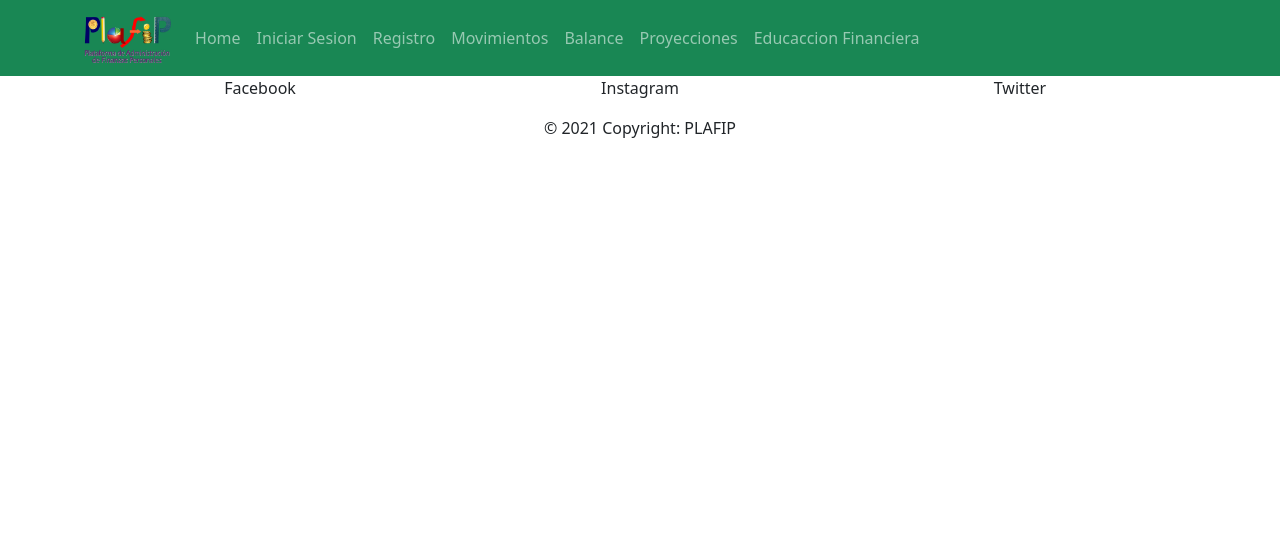
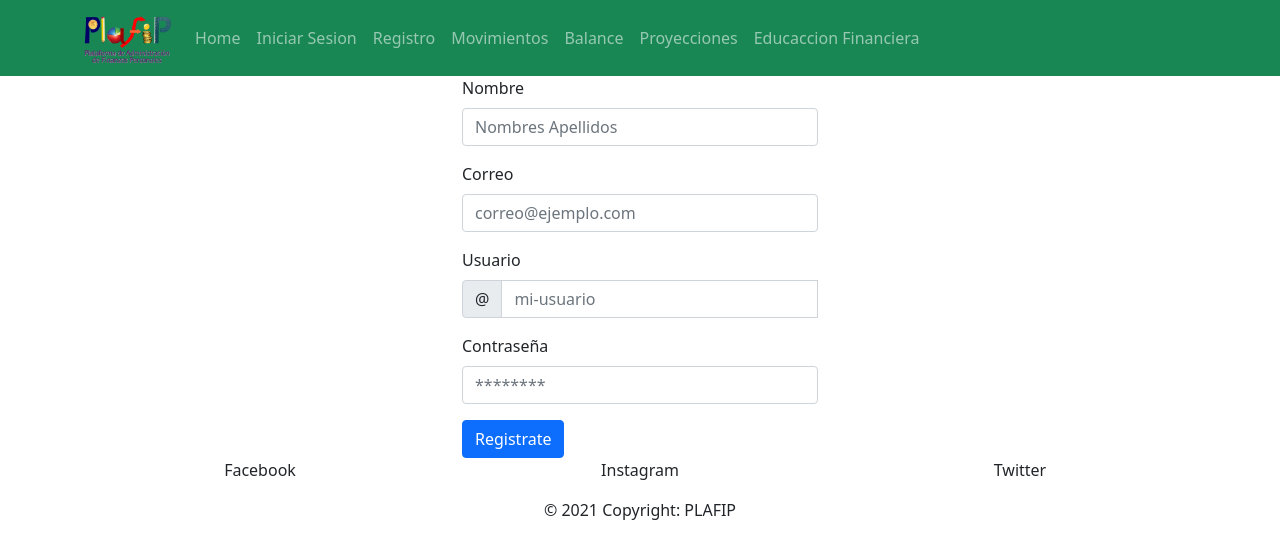
Before and after one commit to ronaldleal/plafip-front, a React (Create React App) app: page /registrar-usuario in a window 1280 px wide. Shown: the top 558 px of the page. Built offline with nearby package versions, Linux system fonts and the light colour scheme.

Commit message:
integracion de api

```diff
--- a/package.json
+++ b/package.json
@@ -6,6 +6,7 @@
     "@testing-library/jest-dom": "^5.14.1",
     "@testing-library/react": "^11.2.7",
     "@testing-library/user-event": "^12.8.3",
+    "axios": "^0.23.0",
     "bootstrap": "^5.1.3",
     "react": "^17.0.2",
     "react-bootstrap": "^2.0.0-rc.1",
--- a/src/App.css
+++ b/src/App.css
@@ -1,6 +1,3 @@
-.App {
-  text-align: center;
-}
 
 .App-logo {
   height: 40vmin;
--- /dev/null
+++ b/src/AppFooter/index.css
@@ -0,0 +1,3 @@
+.footer-element {
+    text-align: center;
+}
--- a/src/AppFooter/index.js
+++ b/src/AppFooter/index.js
@@ -1,24 +1,25 @@
 import React from "react";
 import { Col, Container, Row } from "react-bootstrap";
+import "./index.css";
 
 function AppFotter() {
   return (
     <Container>
       <Row>
         <Col>
-          <p>Facebook</p>
+          <p className="footer-element">Facebook</p>
         </Col>
         <Col>
-          <p>Instagram</p>
+          <p className="footer-element">Instagram</p>
         </Col>
         <Col>
-          <p>Twitter</p>
+          <p className="footer-element">Twitter</p>
         </Col>
       </Row>
 
       <Row>
         <Col>
-        © 2021 Copyright: PLAFIP
+          <p className="footer-element">© 2021 Copyright: PLAFIP</p>
         </Col>
       </Row>
     </Container>
--- /dev/null
+++ b/src/AppSignUp/index.css
@@ -0,0 +1,3 @@
+.plafip-label {
+    text-align: left !important;
+}
--- a/src/AppSignUp/index.js
+++ b/src/AppSignUp/index.js
@@ -1,7 +1,124 @@
-import React from "react";
+import React, { useState } from "react";
+import { Col, Container, Form, Row, Button, InputGroup } from "react-bootstrap";
+import { doSignUp } from "../middleware";
+import "./index.css";
 
-function AppSignUp(){
-    return <></>;
+
+function AppSignUp() {
+  const [validated, setValidated] = useState(false);
+
+  const handleSubmit = (event) => {
+    const form = event.currentTarget;
+    if (form.checkValidity() === false) {
+      event.preventDefault();
+      event.stopPropagation();
+    }
+
+    const user = {
+        "nombre": form.elements.nombre.value,
+        "usuario": form.elements.correo.value,
+        "correo": form.elements.correo.value,
+        "password": form.elements.password.value
+    }
+    const response = doSignUp(user);
+    setValidated(true);
+  };
+
+  return (
+    <>
+      <Container>
+        <Form noValidate validated={validated} onSubmit={handleSubmit}>
+          <Row className="mb-3">
+            <Col></Col>
+            <Col>
+              <Form.Group controlId="formBasicName">
+                <Form.Label className="plafip-label" sm="2">
+                  Nombre
+                </Form.Label>
+                <Form.Control
+                  name="nombre"
+                  required
+                  placeholder="Nombres Apellidos"
+                />
+                <Form.Control.Feedback type="invalid">
+                  Por favor ingrese nombres y apellidos.
+                </Form.Control.Feedback>
+              </Form.Group>
+            </Col>
+            <Col></Col>
+          </Row>
+          <Row>
+            <Col></Col>
+            <Col>
+              <Form.Group className="mb-3" controlId="formBasicEmail">
+                <Form.Label sm="2">Correo</Form.Label>
+                <Form.Control
+                  type="email"
+                  name="correo"
+                  required
+                  placeholder="correo@ejemplo.com"
+                />
+                <Form.Control.Feedback type="invalid">
+                  Por favor ingrese un correo valido.
+                </Form.Control.Feedback>
+              </Form.Group>
+            </Col>
+            <Col></Col>
+          </Row>
+          <Row>
+            <Col></Col>
+            <Col>
+              <Form.Group className="mb-3" controlId="formBasicUser">
+                <Form.Label>Usuario</Form.Label>
+                <Form.Label htmlFor="inlineFormInputGroup" visuallyHidden>
+                  Usuario
+                </Form.Label>
+                <InputGroup>
+                  <InputGroup.Text>@</InputGroup.Text>
+                  <Form.Control
+                    name="usuario"
+                    required
+                    placeholder="mi-usuario"
+                  />
+                  <Form.Control.Feedback type="invalid">
+                    Por favor ingrese un usuario valido.
+                  </Form.Control.Feedback>
+                </InputGroup>
+              </Form.Group>
+            </Col>
+            <Col></Col>
+          </Row>
+          <Row>
+            <Col></Col>
+            <Col>
+              <Form.Group className="mb-3" controlId="formBasicPassword">
+                <Form.Label sm="2">Contraseña</Form.Label>
+                <Form.Control
+                  type="password"
+                  name="password"
+                  required
+                  placeholder="********"
+                />
+                <Form.Control.Feedback type="invalid">
+                  Por favor ingrese una contraseña valida.
+                </Form.Control.Feedback>
+              </Form.Group>
+            </Col>
+            <Col></Col>
+          </Row>
+          <Row>
+            <Col></Col>
+            <Col>
+              <Button variant="primary" type="submit">
+                Registrate
+              </Button>
+            </Col>
+            <Col></Col>
+          </Row>
+        </Form>
+      </Container>
+    </>
+  );
 }
 
 export default AppSignUp;
--- /dev/null
+++ b/src/middleware/index.js
@@ -0,0 +1,33 @@
+import client from "./provider";
+
+function doSignIn(user){
+    const promise = client.post("sign-in", user)
+    .then(response => {
+        return response.data;
+    }).catch(err => {
+        console.error("There was an error with the operation", err);
+        return {
+          "token": "",
+          "email": ""
+        };
+    });
+    return Promise.resolve(promise);
+}
+
+function doSignUp(user){
+    return client.post("sign-up", user)
+    .then(response => {
+        if(response.status === 200) {
+           return {
+               "email": user.email,
+               "nombre": user.nombre,
+               "usuario": user.usuario
+           };
+        }
+    })
+    .catch(err => {
+        console.log("Hubo un error en la operacion ", err)
+    });
+}
+
+export { doSignIn, doSignUp };
--- /dev/null
+++ b/src/middleware/provider.js
@@ -0,0 +1,8 @@
+import axios from "axios";
+
+const client = axios.create({
+    baseURL: 'http://127.0.0.1:8080/',
+    timeout: 10000
+});
+
+export default client;
```
Also changed, not shown: 1 other file (tests, documents, lock files or other folders).
